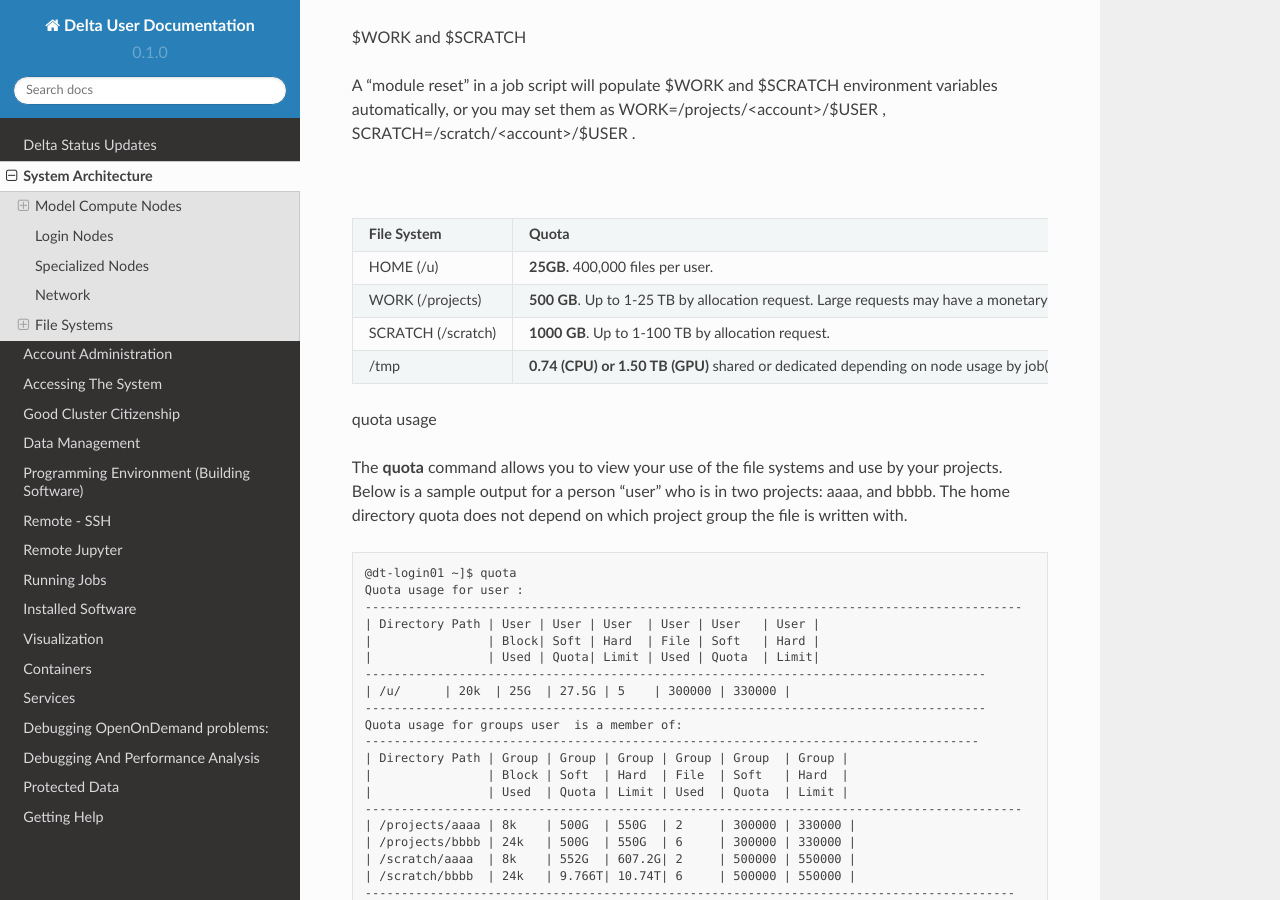
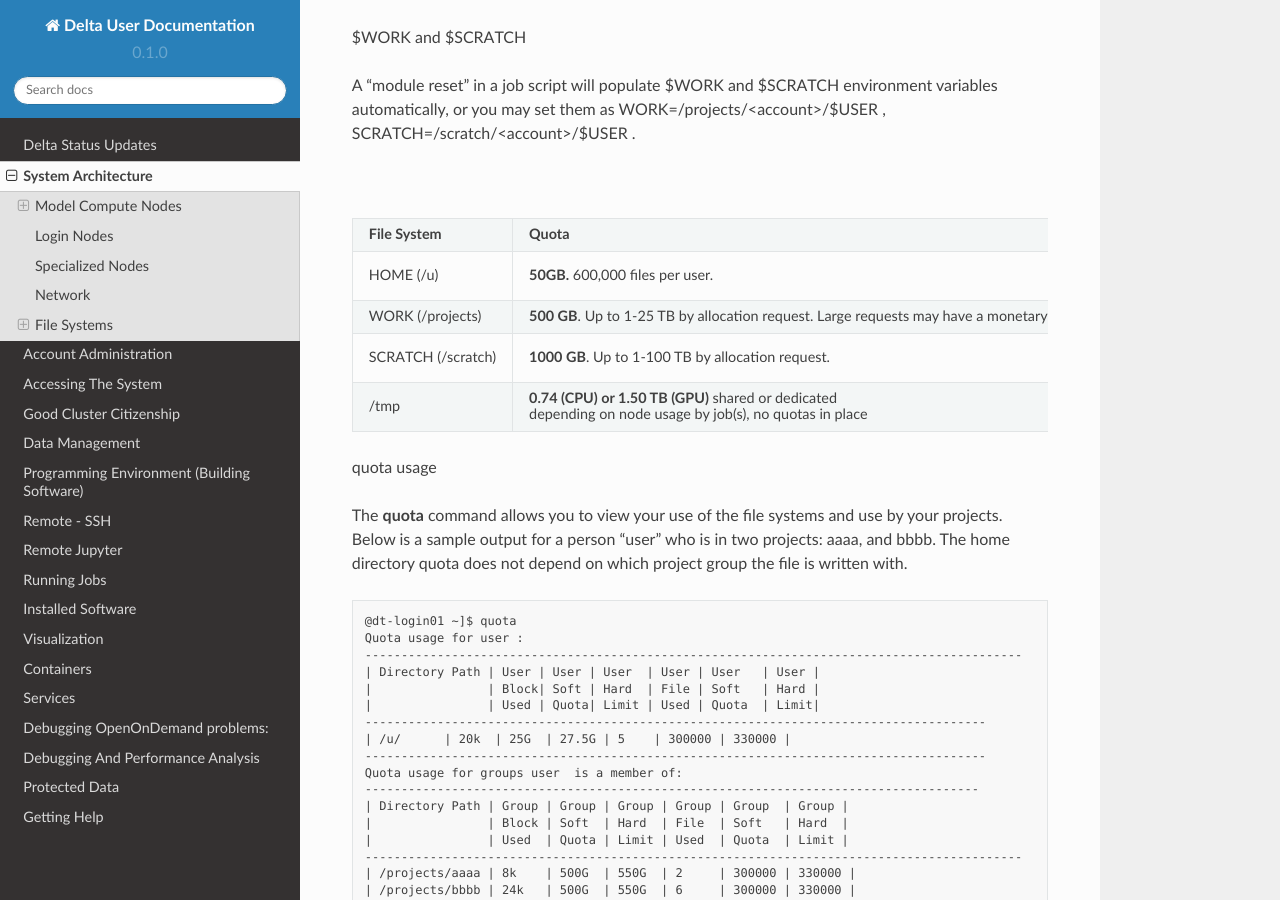
Before and after one commit to ncsa/Delta_doc, a Sphinx documentation site: the page built from docs/source/architecture.rst, in a window 1280 px wide and 900 px high, scrolled down 7219 px. Built offline with Sphinx 7.4.7 and the Read the Docs theme 2.0.0, drawn with Linux system fonts in a browser that asks for light colours; pages that are not in the unit, such as notebooks, are missing from menus; part of the change alters nothing that is shown.

```diff
--- a/docs/source/architecture.rst
+++ b/docs/source/architecture.rst
@@ -385,65 +385,60 @@ WORK=/projects/<account>/$USER , SCRATCH=/scratch/<account>/$USER .
 
 |
 
-+-------------+-------------+-------------+-------------+-------------+
-| **File      | **Quota**   | **          | **Purged**  | **Key       |
-| System**    |             | Snapshots** |             | Features**  |
-+-------------+-------------+-------------+-------------+-------------+
-| HOME (/u)   | **25GB.**   | No/TBA      | No          | Area for    |
-|             | 400,000     |             |             | software,   |
-|             | files per   |             |             | scripts,    |
-|             | user.       |             |             | job files,  |
-|             |             |             |             | etc.        |
-|             |             |             |             | **NOT**     |
-|             |             |             |             | intended as |
-|             |             |             |             | a           |
-|             |             |             |             | source/     |
-|             |             |             |             | destination |
-|             |             |             |             | for I/O     |
-|             |             |             |             | during jobs |
-+-------------+-------------+-------------+-------------+-------------+
-| WORK        | **500 GB**. | No/TBA      | No          | Area for    |
-| (/projects) | Up to 1-25  |             |             | shared data |
-|             | TB by       |             |             | for a       |
-|             | allocation  |             |             | project,    |
-|             | request.    |             |             | common data |
-|             | Large       |             |             | sets,       |
-|             | requests    |             |             | software,   |
-|             | may have a  |             |             | results,    |
-|             | monetary    |             |             | etc.        |
-|             | fee.        |             |             |             |
-+-------------+-------------+-------------+-------------+-------------+
-| SCRATCH     | **1000      | No          | Yes**.      | Area for    |
-| (/scratch)  | GB**. Up to |             | Purging is  | c           |
-|             | 1-100 TB by |             | based on a  | omputation, |
-|             | allocation  |             | 30-day last | largest     |
-|             | request.    |             | access      | a           |
-|             |             |             | policy.     | llocations, |
-|             |             |             | \*\*        | where I/O   |
-|             |             |             | Purging is  | from jobs   |
-|             |             |             | not         | should      |
-|             |             |             | currently   | occur       |
-|             |             |             | enabled but |             |
-|             |             |             | will be     |             |
-|             |             |             | when        |             |
-|             |             |             | warranted,  |             |
-|             |             |             | with a      |             |
-|             |             |             | 30-day      |             |
-|             |             |             | notice.     |             |
-+-------------+-------------+-------------+-------------+-------------+
-| /tmp        | **0.74      | No          | After each  | Locally     |
-|             | (CPU) or    |             | job         | attached    |
-|             | 1.50 TB     |             |             | disk for    |
-|             | (GPU)**     |             |             | fast small  |
-|             | shared or   |             |             | file IO.    |
-|             | dedicated   |             |             |             |
-|             | depending   |             |             |             |
-|             | on node     |             |             |             |
-|             | usage by    |             |             |             |
-|             | job(s), no  |             |             |             |
-|             | quotas in   |             |             |             |
-|             | place       |             |             |             |
-+-------------+-------------+-------------+-------------+-------------+
++-------------+-------------+-------------+-------------+--------------+
+| **File      | **Quota**   | **          | **Purged**  | **Key        |
+| System**    |             | Snapshots** |             | Features**   |
++-------------+-------------+-------------+-------------+--------------+
+| HOME (/u)   | **50GB.**   | No/TBA      | No          | Area for     |
+|             | 600,000     |             |             | software,    |
+|             | files per   |             |             | scripts,     |
+|             | user.       |             |             | job files,   |
+|             |             |             |             | etc.         |
+|             |             |             |             | **NOT**      |
+|             |             |             |             |              |
+|             |             |             |             | intended as  |
+|             |             |             |             | a            |
+|             |             |             |             | source/      |
+|             |             |             |             | destination  |
+|             |             |             |             | for I/O      |
+|             |             |             |             | during jobs  |
++-------------+-------------+-------------+-------------+--------------+
+| WORK        | **500 GB**. | No/TBA      | No          | Area for     |
+| (/projects) | Up to 1-25  |             |             | shared data  |
+|             | TB by       |             |             | for a        |
+|             | allocation  |             |             | project,     |
+|             | request.    |             |             | common data  |
+|             | Large       |             |             | sets,        |
+|             | requests    |             |             | software,    |
+|             | may have a  |             |             | results,     |
+|             | monetary    |             |             | etc.         |
+|             | fee.        |             |             |              |
++-------------+-------------+-------------+-------------+--------------+
+| SCRATCH     | **1000      | No          | no          | Area for     |
+| (/scratch)  | GB**. Up to |             |             | c            |
+|             | 1-100 TB by |             |             | omputation,  |
+|             | allocation  |             |             | largest      |
+|             | request.    |             |             |              |
+|             |             |             |             | allocations, |
+|             |             |             |             | where I/O    |
+|             |             |             |             | from jobs    |
+|             |             |             |             | should       |
+|             |             |             |             | occur        |
++-------------+-------------+-------------+-------------+--------------+
+| /tmp        | **0.74      | No          | After each  | Locally      |
+|             | (CPU) or    |             | job         | attached     |
+|             | 1.50 TB     |             |             | disk for     |
+|             | (GPU)**     |             |             | fast small   |
+|             | shared or   |             |             | file IO.     |
+|             | dedicated   |             |             |              |
+|             |             |             |             |              |
+|             | depending   |             |             |              |
+|             | on node     |             |             |              |
+|             | usage by    |             |             |              |
+|             | job(s), no  |             |             |              |
+|             | quotas in   |             |             |              |
+|             | place       |             |             |              |
++-------------+-------------+-------------+-------------+--------------+
 
 quota usage
 
```
